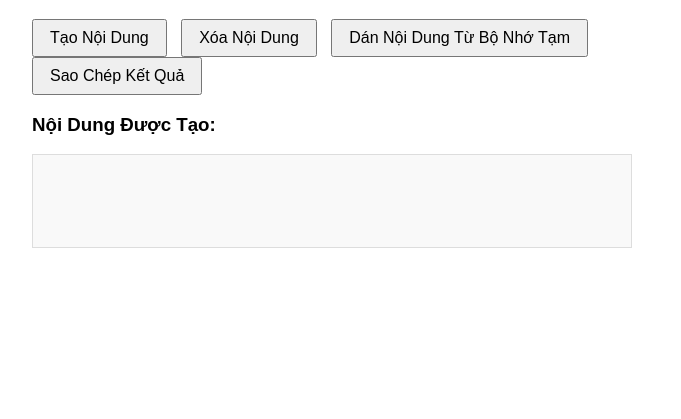
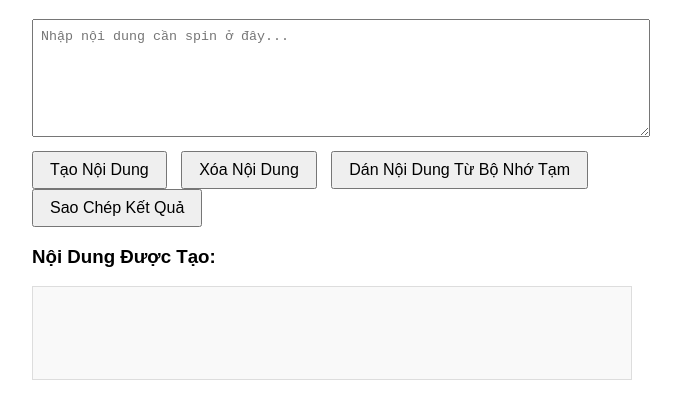
Before and after one commit to hoangminhhp234/nhm, a plain HTML site: page Spin.html in a window 1280 px wide. Shown: the part 81-500 px from the top of the page, without its empty margins (308-989 px from the left). Drawn offline with Linux system fonts and the light colour scheme.

Commit message:
Add files via upload

```diff
--- a/Spin.html
+++ b/Spin.html
@@ -16,6 +16,8 @@
 <body>
 
     <h1>Spin Nội Dung</h1>
+    <textarea id="inputText" placeholder="Nhập nội dung cần spin ở đây..."></textarea>
+
     <div>
         <button onclick="generateContent()">Tạo Nội Dung</button>
         <button onclick="clearInput()">Xóa Nội Dung</button>
```
